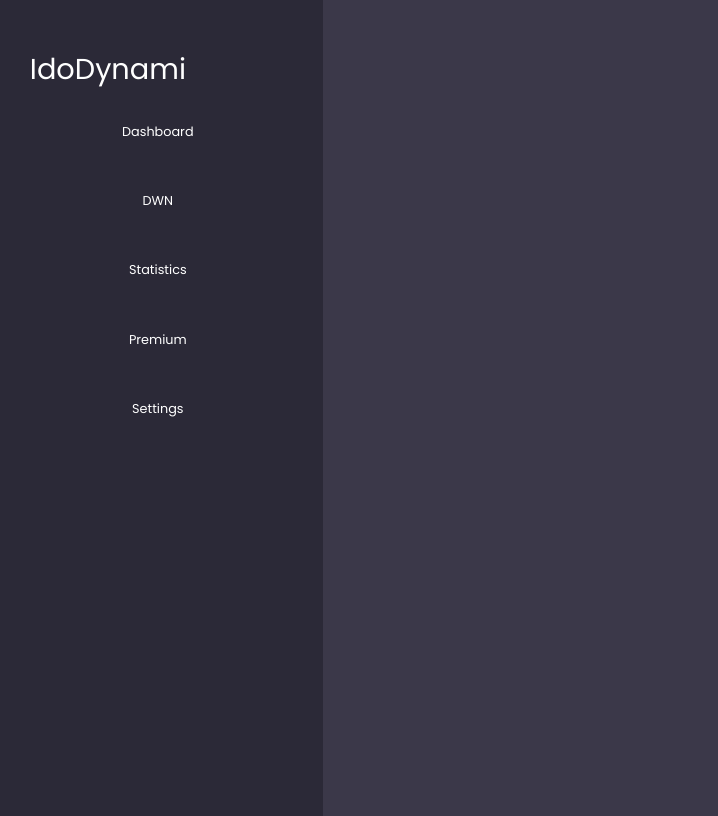
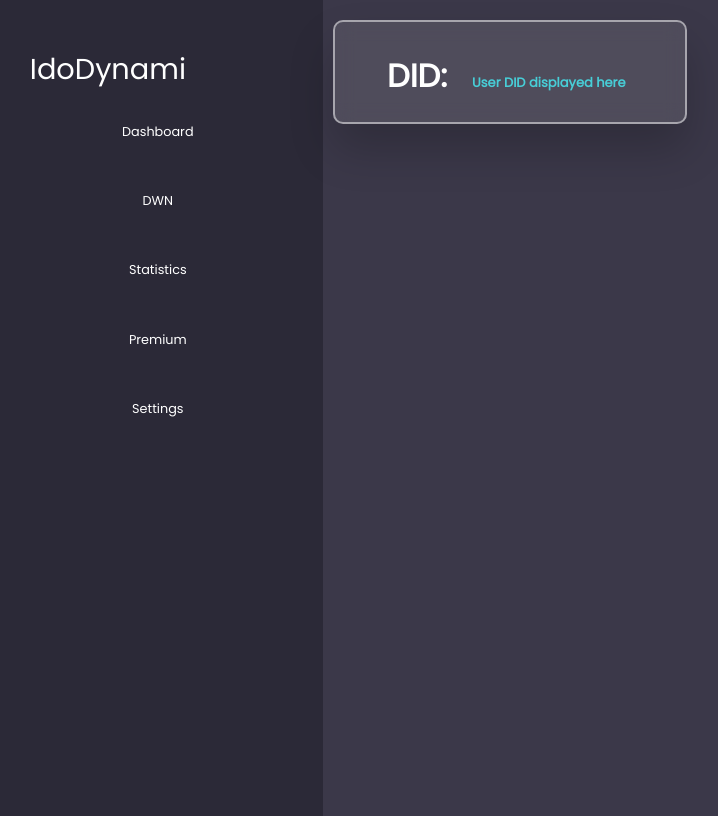
Before and after one commit to theonevo/IdioDynami, a plain HTML site: page public/dwn.html in a window 1280 px wide. Shown: the whole page, without its empty margins (7-725 px from the left). Drawn offline with Linux system fonts and the light colour scheme.

Commit message:
dwn dashboard header

```diff
--- a/public/dwn.html
+++ b/public/dwn.html
@@ -26,7 +26,11 @@
         </div>
         </section>
 
-
+        <section class="dwn-dashboard">
+            <div class="dwn-header">
+                <p>DID:<span>User DID displayed here</span></p>
+            </div>
+        </section>
     </section>
 
 </body>
--- a/public/styles/style.css
+++ b/public/styles/style.css
@@ -372,3 +372,36 @@ p {
     background: #48CED7;
     margin-left: -285px;
 }
+
+/** DWN Dashboard **/
+
+.dwn-dashboard{
+    margin: 20px 10px;
+}
+
+.dwn-dashboard .dwn-header{
+    border: 2px solid rgba(255, 255, 255, 0.5);
+    background: rgba(255, 255, 255, 0.1);
+    box-shadow: 0 25px 45px rgba(0, 0, 0, 0.2);
+    border-radius: 10px;
+    backdrop-filter: blur(10px);
+    padding: 10px auto;
+    width: 350px;
+    height: 100px;
+    position: relative;
+}
+
+.dwn-header p{
+    font-size: xx-large;
+    font-weight: bold;
+    position: absolute;
+    top: 30%;
+    left: 15%;
+}
+
+.dwn-header span{
+    font-size: small;
+    color: #48CED7;
+    margin-left: 25px;
+
+}
```
